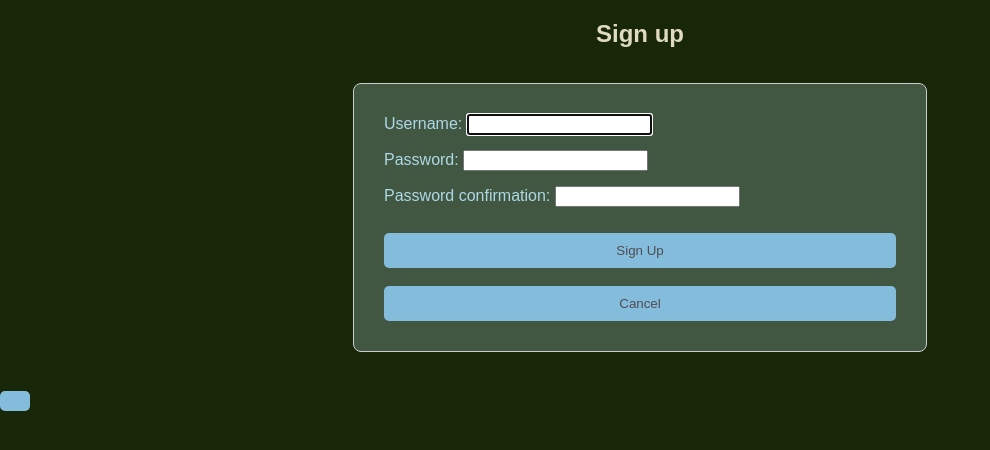
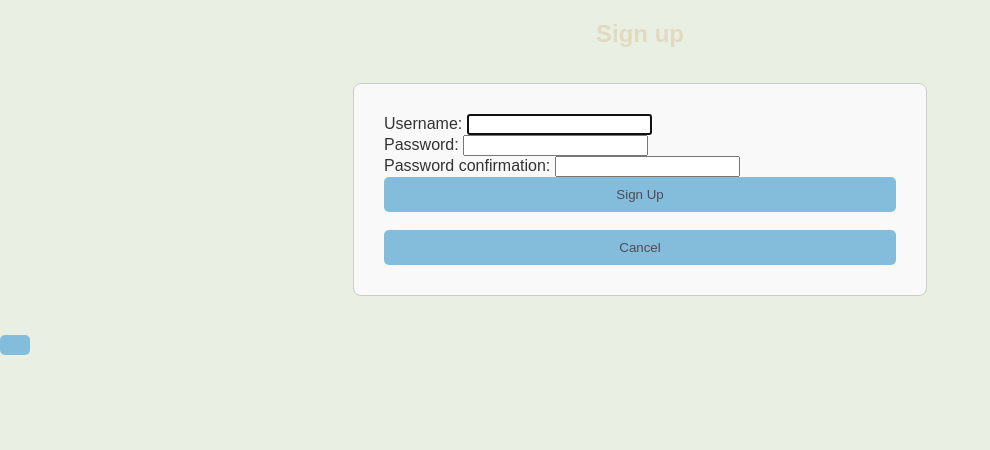
Before and after one commit to Brysonflowers/Echo-Chat, a Django app: page /echochatapp/sign_up/ in a window 1280 px wide. Shown: the top 450 px of the page, without its empty margins (0-990 px from the left). Run offline with Django 5.2, Linux system fonts and the light colour scheme.

Commit message:
Feat: Implement full light and dark mode styling
Modified  to fully support light and dark modes. Unified default  styles for light mode and introduced  overrides for the dark theme. Updated , , , , , , and  classes with corresponding light and dark mode styles to ensure consistent theming across the application based on the JavaScript toggle.

```diff
--- a/textingproject/echochatapp/static/css/styles.css
+++ b/textingproject/echochatapp/static/css/styles.css
@@ -1,17 +1,14 @@
-.body {
+body {
     font-family: Arial, sans-serif;
-    background-color: #192709;
+    background-color: #eaefe3; /* Light mode background */
     margin: 0;
     padding: 0;
-    color:#4e4c54;
+    color: #4e4c54; /* Light mode text color */
 }
 
-.light {
-    font-family: Arial, sans-serif;
-    background-color: #eaefe3;
-    margin: 0;
-    padding: 0;
-    color:#4e4c54;
+body.dark-mode {
+    background-color: #192709; /* Dark mode background */
+    color: #e0dabf; /* Dark mode text color */
 }
 
 .logo{
@@ -45,52 +42,26 @@ h2 {
     margin: 10px 0;
 }
 
-.login-page {
-    width: 30%;
-    margin: 35px auto;
-    padding: 50px;
-    border: 1px solid #ccc;
-    border-radius: 8px;
-    background: rgb(66, 87, 66);
+.dark-mode .links {
+    background-color: rgb(66, 87, 66);
     color: lightblue;
 }
 
-.content-login {
-    margin-bottom: 5%;
-    display: flex;
-    flex-direction: column;
-    gap: 15px;
-}
-
-.signup-page {
+.login-page, .signup-page, .password-change {
     max-width: 40%;
     margin: 35px auto;
     padding: 30px;
     border: 1px solid #ccc;
     border-radius: 8px;
-    background: rgb(66, 87, 66);
-    color: lightblue;
+    background: #f9f9f9; /* Light mode background */
+    color: #333; /* Dark text for light background */
     display: flex;
     flex-direction: column;
 }
 
-.content-signup {
-    margin-bottom: 5%;
-    display: flex;
-    flex-direction: column;
-    gap: 15px;
-}
-
-.password-change {
-    max-width: 40%;
-    margin: 35px auto;
-    padding: 30px;
-    border: 1px solid #ccc;
-    border-radius: 8px;
+.dark-mode .login-page, .dark-mode .signup-page, .dark-mode .password-change {
     background: rgb(66, 87, 66);
     color: lightblue;
-    display: flex;
-    flex-direction: column;
 }
 
 .password-change-cont{
```
Also changed, not shown: other parts of textingproject/echochatapp/static/css/styles.css (+6 -19 lines).
